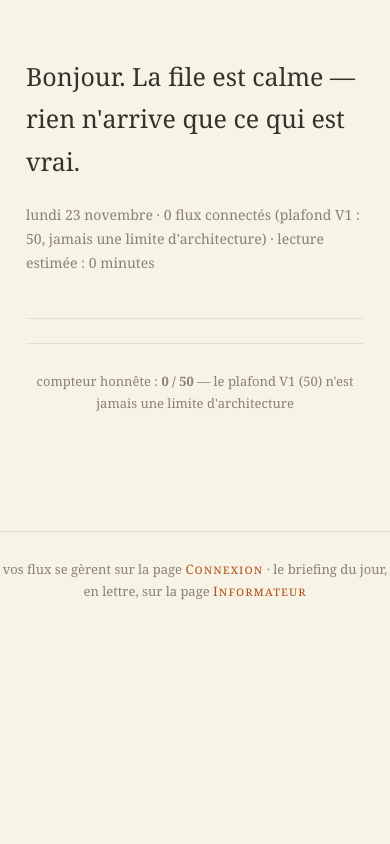
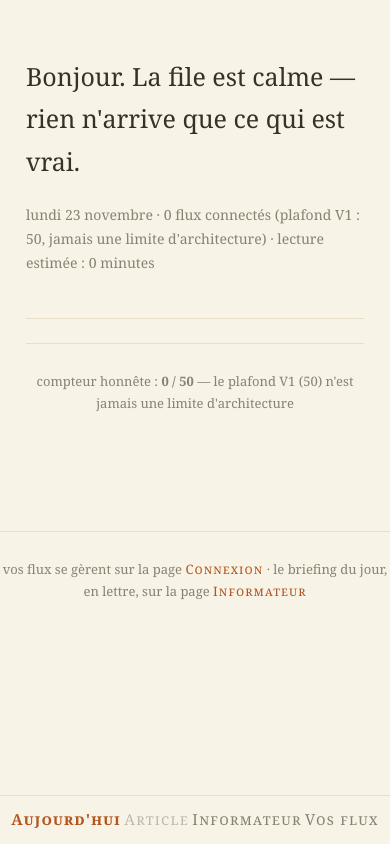
Before and after one commit to Mamoru-fr/Gazette, a Next.js app: page / in a window 390 px wide. Built offline with nearby package versions, Linux system fonts and the light colour scheme.

Commit message:
feat: rangée 28e — la navigation V3 complète (maquette V3 : quatre vues, rail desktop / barre basse mobile) : modèle pur + banc jumeau 13/13 rouge d'abord + VueNav zéro script + trois pages déclarant leur vue + append CSS (Relance 12h15, Article VIII)

```diff
--- a/src/app/connexion/page.tsx
+++ b/src/app/connexion/page.tsx
@@ -6,8 +6,11 @@
  * flux de démonstration, jamais un simulacre. Dès l'ingestion (s2 :
  * route API + base derrière les secrets du maître), la page lira les
  * flux réels et l'écriture vivra.
+ * Rangée 28e : cette page déclare sa vue « flux » au rail de la nav
+ * V3 — la marque vit à la source, zéro script.
  */
 import VueConnexion from "../../components/connexion";
+import VueNav from "../../components/nav";
 import { composerConnexion } from "../../lib/connexion";
 
 export const dynamic = "force-dynamic";
@@ -16,6 +19,7 @@ export default function PageConnexion() {
   const model = composerConnexion([]);
   return (
     <main>
+      <VueNav courante="flux" />
       <VueConnexion model={model} />
     </main>
   );
--- a/src/app/globals.css
+++ b/src/app/globals.css
@@ -346,3 +346,44 @@ html.coins-replie .coin span { display: none; }
   color: var(--soft);
   font-size: 13px;
 }
+/* ===== Rangée 28e — la navigation V3 : le même rail, deux médias ===== */
+/* Une seule table (VUES_NAV), un seul composant : le média décide —
+   barre de vues sous le masthead en desktop, barre basse fixe en
+   mobile. La marque vit dans le HTML (aria-current), le CSS habille. */
+.nav-rail {
+  display: flex;
+  gap: 1.2rem;
+  padding: 0.8rem 1.2rem 0.6rem 1.2rem;
+  border-bottom: 1px solid var(--line);
+  background: var(--bg);
+}
+.nav-lien {
+  text-decoration: none;
+  color: var(--soft);
+  font-size: 0.95rem;
+  font-variant: small-caps;
+  letter-spacing: 0.08em;
+}
+.nav-lien.actif {
+  color: var(--accent);
+  font-weight: 600;
+}
+.nav-muette {
+  color: var(--soft);
+  opacity: 0.5;
+}
+@media (max-width: 640px) {
+  .nav-rail {
+    position: fixed;
+    left: 0;
+    right: 0;
+    bottom: 0;
+    gap: 0;
+    justify-content: space-evenly;
+    padding: 0.7rem 0.5rem calc(0.7rem + env(safe-area-inset-bottom)) 0.5rem;
+    border-top: 1px solid var(--line);
+    border-bottom: none;
+    z-index: 5;
+  }
+  main { padding-bottom: 4rem; }
+}
--- a/src/app/informateur/page.tsx
+++ b/src/app/informateur/page.tsx
@@ -5,8 +5,11 @@
  * la base est vierge, la file est donc VIDE et dite telle — jamais une
  * lettre de démonstration. L'ingestion s2 (derrière les secrets, chez le
  * maître) branchera les vraies pages signées (flux_id NULL, stack §3).
+ * Rangée 28e : cette page déclare sa vue « informateur » au rail de la
+ * nav V3 — la marque vit à la source, zéro script.
  */
 import VueInformateur from "../../components/informateur";
+import VueNav from "../../components/nav";
 import { composerInformateur } from "../../lib/informateur";
 
 export const dynamic = "force-dynamic";
@@ -16,6 +19,7 @@ export default async function Page() {
   const informateur = composerInformateur([], { maintenant: new Date() });
   return (
     <main>
+      <VueNav courante="informateur" />
       <VueInformateur informateur={informateur} />
     </main>
   );
--- a/src/app/page.tsx
+++ b/src/app/page.tsx
@@ -5,14 +5,13 @@
  * et dite telle quelle. Le branchement data (route API parsing RSS)
  * est la tranche suivante — jamais enjambée.
  *
- * Rangée 26e : le compteur honnête porte désormais le lien réel vers
- * la page Connexion (« Vos flux ») — la navigation nav de la maquette
- * V3 est une tranche future ; ce lien seul dit vrai.
- *
- * Rangée 27e : le lien de l'Informateur (le briefing du jour, en lettre)
- * rejoint la ligne compteur — deux liens qui disent vrai, toujours pas
- * de nav simulée.
+ * Rangée 26e : le compteur honnête porte le lien réel vers la page
+ * Connexion (« Vos flux »). Rangée 27e : le lien Informateur le
+ * rejoint. Rangée 28e : la nav V3 complète est posée — cette page
+ * déclare sa vue « aujourdhui », le rail marque la vérité ; la ligne
+ * compteur reste : deux chemins vers les mêmes pages, pas une dette.
  */
+import VueNav from "../components/nav";
 import VueUne from "../components/une";
 import { composerUne } from "../lib/une";
 
@@ -23,6 +22,7 @@ export default async function Page() {
   const une = composerUne([], { maintenant: new Date(), fluxConnectes: 0 });
   return (
     <main>
+      <VueNav courante="aujourdhui" />
       <VueUne une={une} />
       <p className="compteur-ligne">
         vos flux se gèrent sur la page{" "}
--- /dev/null
+++ b/src/components/nav.tsx
@@ -0,0 +1,39 @@
+import { MESSAGE_ARTICLE_MUET, VUES_NAV, estActive } from "../lib/nav";
+
+/**
+ * Gazette — la navigation de la maquette V3 (rangée 28e) : le même
+ * rail rendu par le média — barre de vues sous le masthead en
+ * desktop, barre basse fixe en mobile, UNE SEULE table pour les
+ * deux. Composant serveur, zéro script inline : la page déclare sa
+ * vue courante, le lien actif est marqué dans le HTML (aria-current),
+ * jamais deviné au clic — la CSP à nonce reste inutilisée, le
+ * navigateur n'a rien à calculer.
+ */
+function VueNav({ courante }: { courante: string }) {
+  return (
+    <nav className="nav-rail" aria-label="Gazette — principale">
+      {VUES_NAV.map((v) =>
+        v.href ? (
+          <a
+            key={v.id}
+            href={v.href}
+            className={estActive(v, courante) ? "nav-lien actif" : "nav-lien"}
+            aria-current={estActive(v, courante) ? "page" : undefined}
+          >
+            {v.label}
+          </a>
+        ) : (
+          <span
+            key={v.id}
+            className="nav-lien nav-muette"
+            title={MESSAGE_ARTICLE_MUET}
+          >
+            {v.label}
+          </span>
+        ),
+      )}
+    </nav>
+  );
+}
+
+export default VueNav;
--- /dev/null
+++ b/src/lib/nav.ts
@@ -0,0 +1,28 @@
+/**
+ * Gazette — le modèle pur de la navigation (rangée 28e, maquette V3 :
+ * quatre vues, rail desktop / barre basse mobile).
+ * Une seule vérité : cette table. Les pages déclarent leur vue
+ * courante ; l'inconnue est REFUSÉE net (null), jamais devinée.
+ * Le lien « Article » est MUET tant que la base est vierge : un article
+ * s'ouvre depuis la file, jamais un lien mort qui mentirait sur un 404.
+ */
+export type EntreeNav = { id: string; label: string; href: string | null };
+
+export const VUES_NAV: EntreeNav[] = [
+  { id: "aujourdhui", label: "Aujourd'hui", href: "/" },
+  { id: "article",   label: "Article",      href: null },
+  { id: "informateur", label: "Informateur", href: "/informateur" },
+  { id: "flux",      label: "Vos flux",     href: "/connexion" },
+];
+
+export const MESSAGE_ARTICLE_MUET =
+  "un article s'ouvre depuis la file : la base est encore vierge, ce lien ne mentirait pas";
+
+export function retrouverVue(id: string): EntreeNav | null {
+  const v = VUES_NAV.find((x) => x.id === id.trim());
+  return v ?? null;
+}
+
+export function estActive(vue: EntreeNav, courante: string | null): boolean {
+  return courante !== null && vue.id === courante;
+}
```
Also changed, not shown: 2 other files (tests, documents, lock files or other folders).
